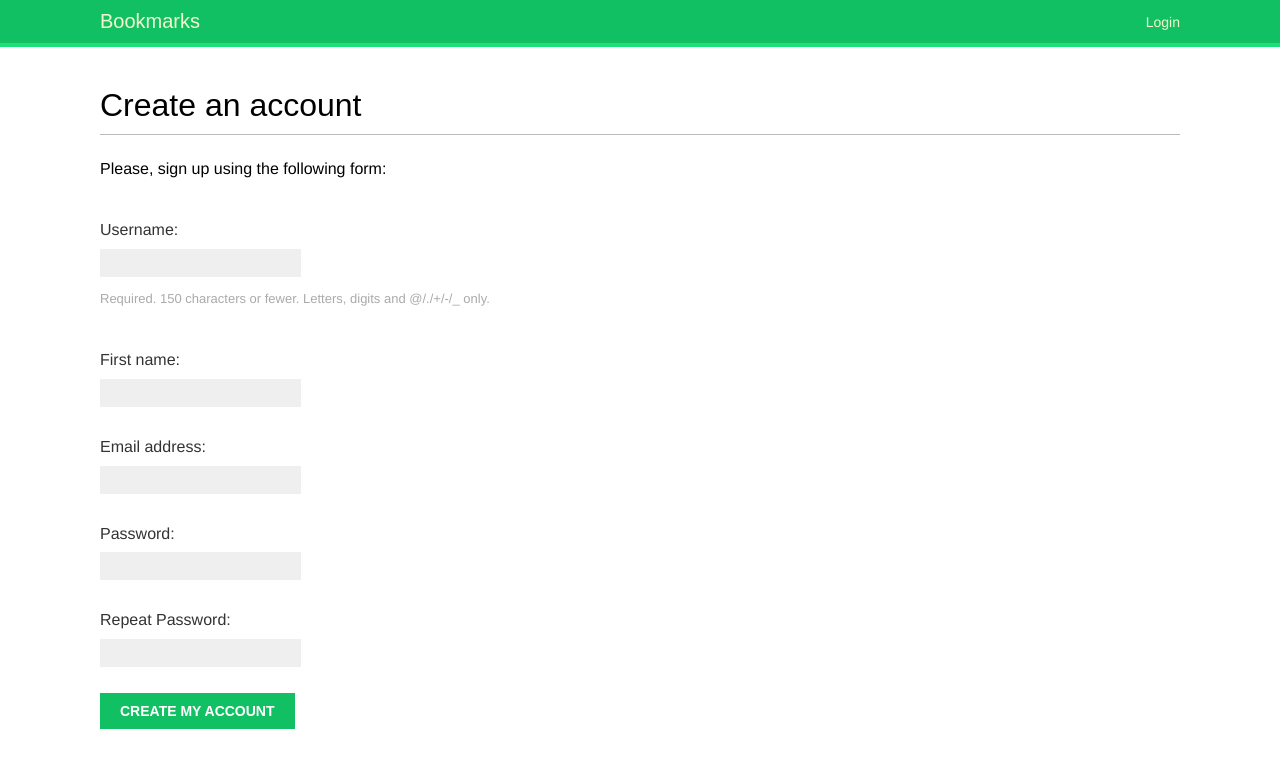
After one commit to OPC-16/Bookmarks, a Django app: page /account/register/ in a window 1280 px wide. The commit adds this page. Shown: the top 768 px of the page. Run offline with Django 4.2, Linux system fonts and the light colour scheme; some web fonts are replaced.

Commit message:
Create user registration view

```diff
--- a/bookmarks/account/forms.py
+++ b/bookmarks/account/forms.py
@@ -1,5 +1,20 @@
 from django import forms
+from django.contrib.auth import get_user_model
 
 class LoginForm(forms.Form):
     username = forms.CharField()
     password = forms.CharField(widget=forms.PasswordInput)
+
+class UserRegistrationForm(forms.ModelForm):
+    password = forms.CharField(label='Password', widget=forms.PasswordInput)
+    password2 = forms.CharField(label='Repeat Password', widget=forms.PasswordInput)
+
+    class Meta:
+        model = get_user_model()
+        fields = ['username', 'first_name', 'email']
+
+    def clean_password2(self):
+        cd = self.cleaned_data
+        if cd['password'] != cd['password2']:
+            raise forms.ValidationError("Passwords don't match.")
+        return cd['password2']
--- /dev/null
+++ b/bookmarks/account/templates/account/register.html
@@ -0,0 +1,13 @@
+{% extends "base.html" %}
+
+{% block title %}Create an account{% endblock %}
+
+{% block content %}
+   <h1>Create an account</h1>
+   <p>Please, sign up using the following form:</p>
+   <form method="post">
+       {{ user_form.as_p }}
+       {% csrf_token %}
+       <p><input type="submit" value="Create my account"></p>
+   </form>
+{% endblock %}
--- a/bookmarks/account/templates/registration/login.html
+++ b/bookmarks/account/templates/registration/login.html
@@ -10,7 +10,10 @@
       Please try again.
     </p>
   {% else %}
-    <p>Please, use the following form to login:</p>
+      <p>
+         Please, use the following form to login.
+         If you don't have an account <a href="{% url "register" %}">register here</a>.
+      </p>
   {% endif %}
   <div class="login-form">
 <form action="{% url 'login' %}" method="post">
--- a/bookmarks/account/urls.py
+++ b/bookmarks/account/urls.py
@@ -22,4 +22,5 @@ urlpatterns = [
 
         path('', include('django.contrib.auth.urls')),
         path('', views.dashboard, name='dashboard'),
+        path('register/', views.register, name='register'),
         ]
--- a/bookmarks/account/views.py
+++ b/bookmarks/account/views.py
@@ -3,7 +3,7 @@ from django.contrib.auth.decorators import login_required
 from django.http import HttpResponse
 from django.shortcuts import render
 
-from .forms import LoginForm
+from .forms import LoginForm, UserRegistrationForm
 
 def user_login(request):
     if request.method == 'POST':
@@ -34,3 +34,26 @@ def dashboard(request):
             'account/dashboard.html',
             {'section': 'dashboard'}
             )
+
+def register(request):
+    if request.method == 'POST':
+        user_form = UserRegistrationForm(request.POST)
+        if user_form.is_valid():
+            # create a new user object but don't save it yet
+            new_user = user_form.save(commit=False)
+            # set the chosen password
+            new_user.set_password(user_form.cleaned_data['password'])
+            # save the user object
+            new_user.save()
+            return render(
+                    request,
+                    'account/register_done.html',
+                    {'new_user': new_user}
+                    )
+    else:
+        user_form = UserRegistrationForm()
+    return render(
+            request,
+            'account/register.html',
+            {'user_form': user_form}
+            )
```
Also changed, not shown: bookmarks/account/templates/account/register_done.html (added, +11 -0 lines).
